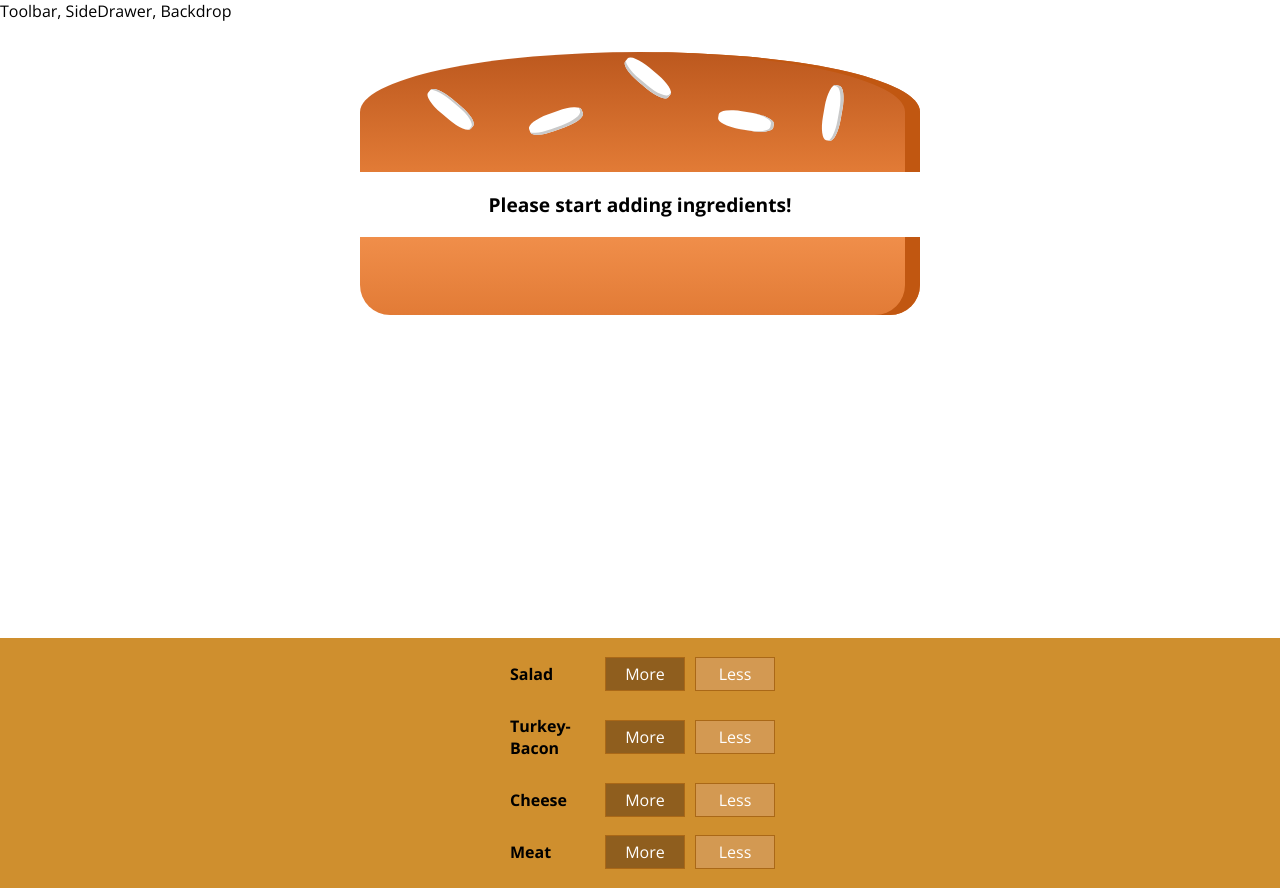
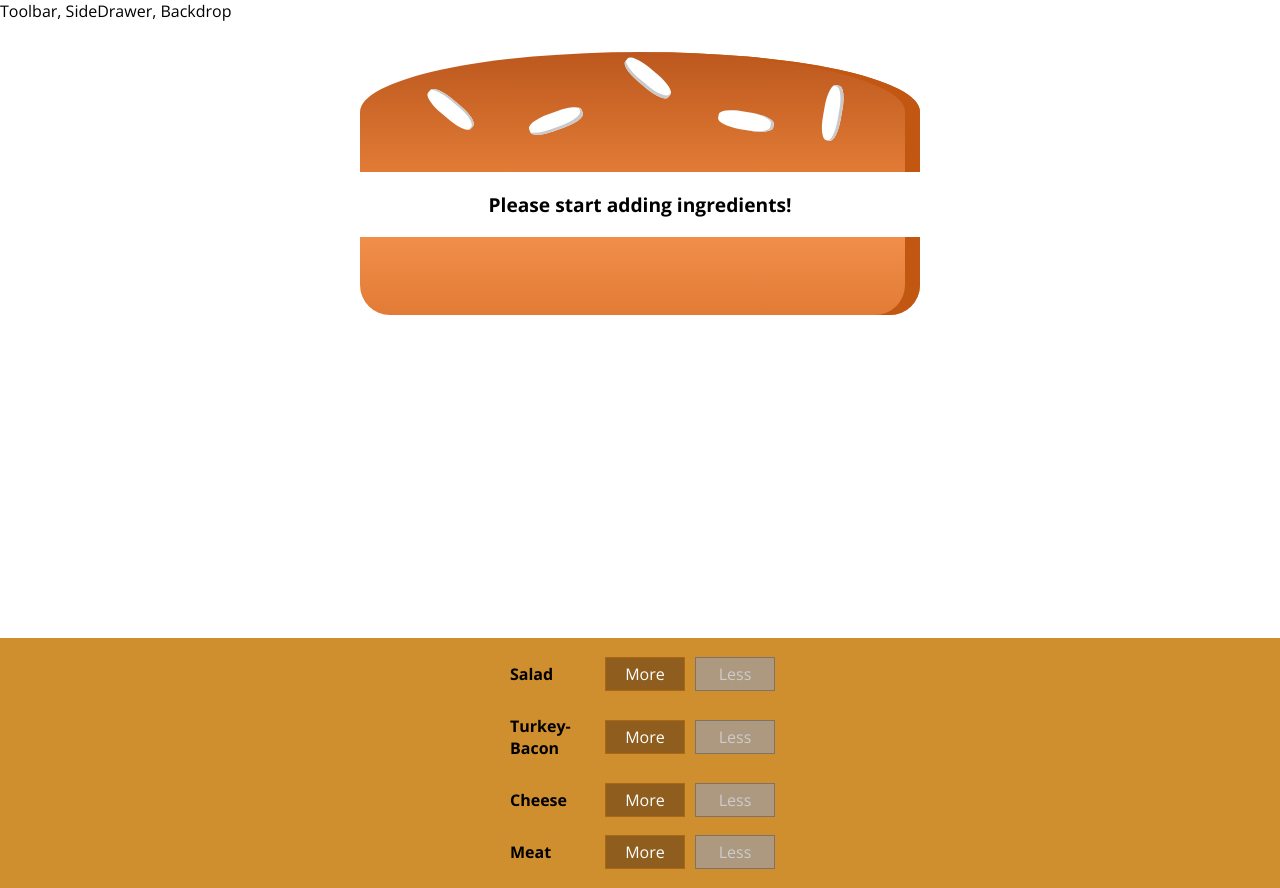
Before and after one commit to majidm55/Burger-Builder, a React app: page / in a window 1280 px wide. Built offline with nearby package versions, Linux system fonts and the light colour scheme.

Commit message:
remove ingredient logic and disabling remove if ingredient is not presesnt at all

```diff
--- a/src/components/Burger/BuildControls/BuildButtons/BuildButtons.js
+++ b/src/components/Burger/BuildControls/BuildButtons/BuildButtons.js
@@ -5,8 +5,13 @@ import classes from './BuildButtons.css';
 const buildButtons = (props) => (
   <div className={classes.BuildButtons}>
     <div className={classes.Label}>{props.label}</div>
-    <button className={classes.More} onClick={props.added}>More</button>
-    <button className={classes.Less}>Less</button>
+    <button
+    className={classes.More}
+    onClick={props.added}>More</button>
+    <button
+    className={classes.Less}
+    onClick={props.removed}
+    disabled={props.disabled}>Less</button>
   </div>
 );
 
--- a/src/components/Burger/BuildControls/BuildControls.js
+++ b/src/components/Burger/BuildControls/BuildControls.js
@@ -15,6 +15,9 @@ const buildControls = (props) => (
       key={el.label}
       label={el.label}
       added={() => props.ingredientAdd(el.type)}
+      removed={() => props.ingredientRemove(el.type)}
+      disabled={props.disabled[el.type]}
+
       />
     ))
     }
--- a/src/containers/BurgerBuilder/BurgerBuilder.js
+++ b/src/containers/BurgerBuilder/BurgerBuilder.js
@@ -37,15 +37,40 @@ class BurgerBuilder extends Component {
   }
 
   removeIngredient = (type) => {
-
+    const oldCount = this.state.ingredients[type];
+    if (oldCount <= 0) {
+      return;
+    }
+    const updatedCount = oldCount - 1;
+    const updatedIngredients = {
+      ...this.state.ingredients
+    };
+    updatedIngredients[type] = updatedCount;
+    const priceDedcuct = INGREDIENT_PRICES[type];
+    const oldPrice = this.state.totalPrice;
+    const newPrice = oldPrice - priceDedcuct;
+    this.setState({
+      totalPrice: newPrice,
+      ingredients: updatedIngredients
+    });
   }
 
   render () {
+    const disableInfo = {
+      ...this.state.ingredients
+    };
+
+    for (let key in disableInfo) {
+      disableInfo[key] = disableInfo[key] <=0
+    }
+
     return (
       <Aux>
         <Burger ingredients={this.state.ingredients}/>
         <BuildContorls
         ingredientAdd={this.addIngredient}
+        ingredientRemove={this.removeIngredient}
+        disabled={disableInfo}
         />
 
       </Aux>
```
